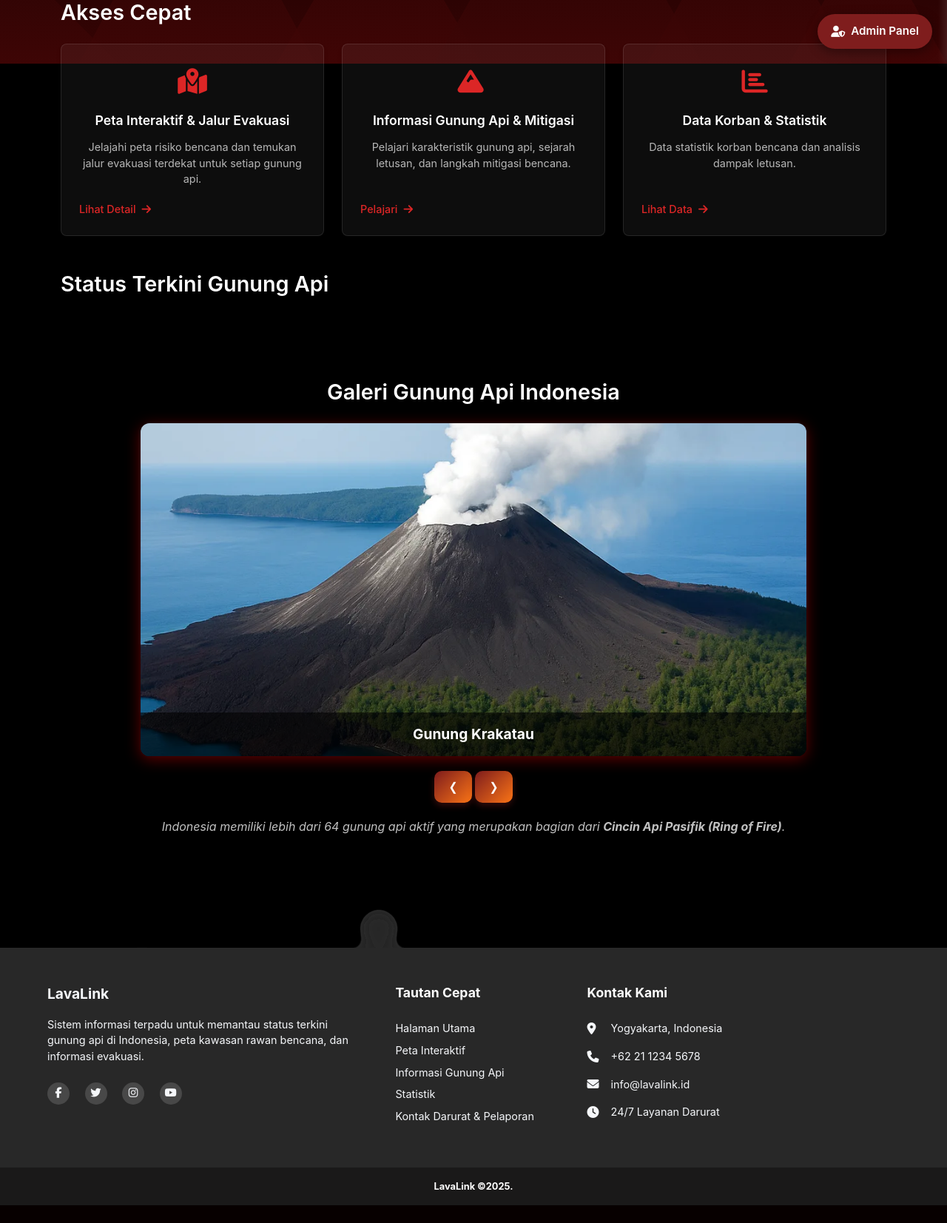
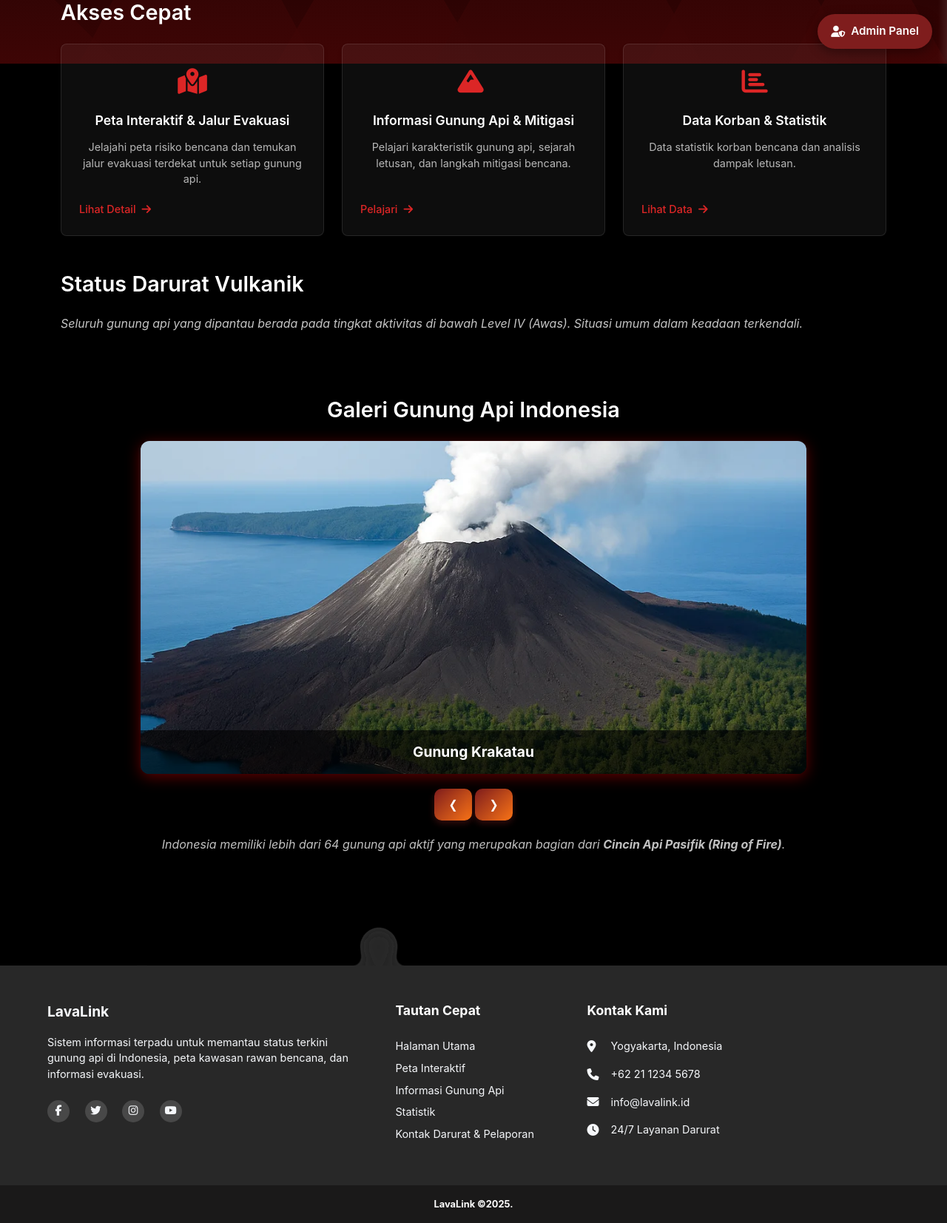
Before and after one commit to dndraamy/Website-Gunung-Meletus, a PHP site: page / in a window 1280 px wide. Shown: the part 714-2367 px from the top of the page at 74% size. Before the commit the page ends 2343 px from the top, so only its background shows below. Run offline with PHP 8.4, Linux system fonts and the light colour scheme; data comes from the database, SQL or seed files in the repository; some libraries are stand-ins or nearby versions.

Commit message:
index fix beneran

```diff
--- a/index.php
+++ b/index.php
@@ -74,7 +74,7 @@ if ($awas_count > 0) {
 <head>
     <meta charset="UTF-8">
     <meta name="viewport" content="width=device-width, initial-scale=1.0">
-    <title>Sistem Informasi Gunung Api - PVMBG</title>
+    <title>LavaLink</title>
     <link rel="stylesheet" href="https://cdnjs.cloudflare.com/ajax/libs/font-awesome/6.4.0/css/all.min.css">
     <link rel="stylesheet" href="https://unpkg.com/leaflet@1.7.1/dist/leaflet.css" />
     <link rel="stylesheet" href="styles_css/indexx.css" />
@@ -97,7 +97,7 @@ if ($awas_count > 0) {
     <section class="hero">
         <div class="container">
             <h2 style="padding-top: 100px;">Portal Pemantauan Gunung Api</h2>
-            <p>Portal yang menyediakan informasi aktivitas gunung api di Indonesia lengkap dengan status, data pemantauan, dan panduan kesiapsiagaan bencana.</p>
+            <p>Sistem informasi terpadu untuk memantau status terkini gunung api di Indonesia, peta kawasan rawan bencana, dan informasi evakuasi.</p>
             <div class="hero-stats">
                 <div class="stat-box">
                     <span class="stat-number"><?= $total_gunung ?></span>
@@ -161,12 +161,12 @@ if ($awas_count > 0) {
             </div>
         </section>
 
-        <!-- Status Section -->
         <section class="status-section">
-            <h2 class="section-title">Status Terkini Gunung Api</h2>
+            <h2 class="section-title">Status Darurat Vulkanik</h2>
+            <?php if ($awas_count > 0): ?>
                 <div class="status-cards">
                     <?php foreach ($gunung_awas as $gunung): ?>
-                    <div class="status-card <?php echo strtolower($gunung['status']); ?> <?php echo (strpos($gunung['nama_gunung'], 'Krakatau') !== false) ? 'highlight' : ''; ?>">
+                        <div class="status-card <?php echo strtolower($gunung['status']); ?> highlight">
                             <div class="status-header">
                                 <h3><?php echo htmlspecialchars($gunung['nama_gunung']); ?></h3>
                                 <span class="status-level level-<?php echo strtolower($gunung['status']); ?>">
@@ -176,16 +176,19 @@ if ($awas_count > 0) {
                             <div class="status-details">
                                 <p><strong>Lokasi:</strong> <?php echo htmlspecialchars($gunung['lokasi']); ?></p>
                                 <p><strong>Ketinggian:</strong> <?php echo number_format($gunung['ketinggian'], 0); ?> mdpl</p>
-                            <?php if (strpos($gunung['nama_gunung'], 'Krakatau') !== false): ?>
                                 <div class="warning-note">
                                     <strong><i class="fas fa-exclamation-triangle"></i> Peringatan Khusus:</strong>
                                     Aktivitas vulkanik meningkat. Masyarakat dihimbau tidak beraktivitas dalam radius 5 km dari kawah.
                                 </div>
-                            <?php endif; ?>
                             </div>
                         </div>
                     <?php endforeach; ?>
                 </div>
+            <?php else: ?>
+                <div class="no-alert-message">
+                    <p style="color: #c4c4c4ff;"><i>Seluruh gunung api yang dipantau berada pada tingkat aktivitas di bawah Level IV (Awas). Situasi umum dalam keadaan terkendali.</i></p>
+                </div>
+            <?php endif; ?>
         </section>
 
         <section class="carousel-section">
@@ -266,4 +269,5 @@ if ($awas_count > 0) {
         });
     </script>
 </body>
+
 </html>
```
Lines whose indentation alone changed are shown as unchanged.
